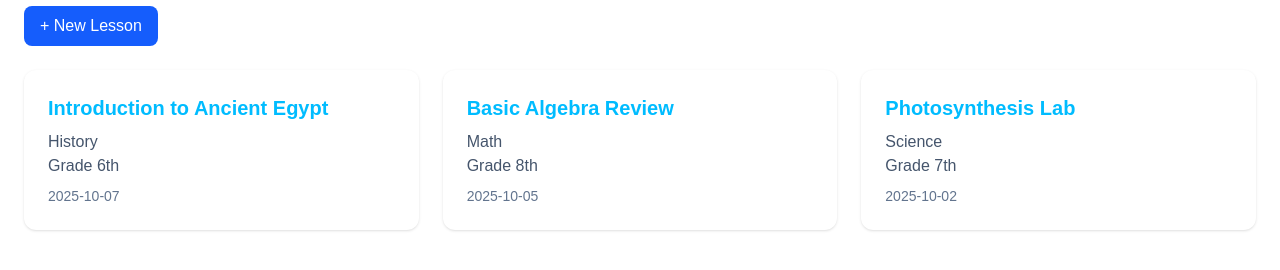
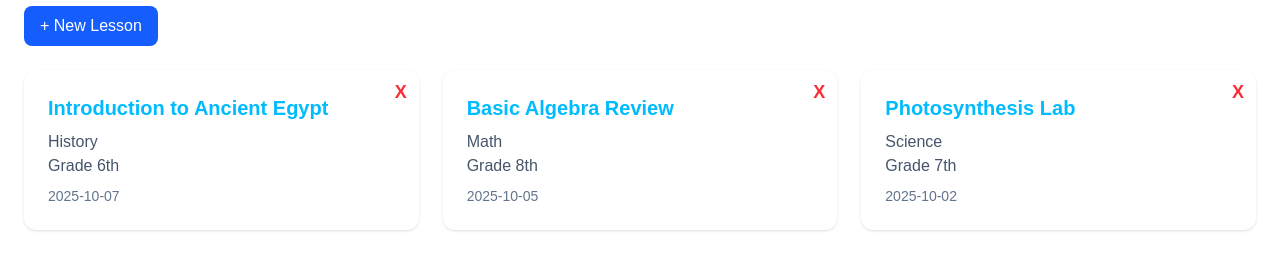
Before and after one commit to escalj2/curriculum-cloud, a Next.js app: page / in a window 1280 px wide. Shown: the part 150-420 px from the top of the page. Built offline with nearby package versions, Linux system fonts and the light colour scheme.

Commit message:
Implemented Delete Lesson feature with per-card button
- Added delete button to each lesson card
- Linked button to handleDeleteLesson by lesson ID
- Updated card styling for relative positioning
- Confirmed lessons persist deletion in localStorage

```diff
--- a/app/page.tsx
+++ b/app/page.tsx
@@ -35,13 +35,13 @@ const [newLesson, setNewLesson] = useState({
   date: "",
 });
 
- // Local Storage Loguc
+ // Local Storage Logic
 
  // Load saved lessons from localStorage when the page first loads
  useEffect(() => {
-  const StoredLessons = localStorage.getItem("lessons");
-  if (StoredLessons){
-    setLessons(JSON.parse(StoredLessons));
+  const storedLessons = localStorage.getItem("lessons");
+  if (storedLessons){
+    setLessons(JSON.parse(storedLessons));
   } else {
     setLessons(mockLessons);
   }
@@ -61,6 +61,13 @@ const [newLesson, setNewLesson] = useState({
       [e.target.name]: e.target.value,
     });
   };
+
+  //  Delete a lesson by its ID
+const handleDeleteLesson = (id: number) => {
+  const updatedLessons = lessons.filter((lesson) => lesson.id !== id);
+  setLessons(updatedLessons);
+};
+
 
   // Handle when user clicks "Save Lesson"
   const handleSaveLesson = () => {
@@ -82,6 +89,7 @@ const [newLesson, setNewLesson] = useState({
     setIsModalOpen(false); // close the modal
   };
 
+
   // Render UI
 
   return(
@@ -102,15 +110,25 @@ const [newLesson, setNewLesson] = useState({
       {lessons.map((lesson) => (
         <div
           key={lesson.id}
-          className="bg-white p-6 rounded-xl shadow hover:shadow-lg transition duration-300"
+          className=" relative bg-white p-6 rounded-xl shadow hover:shadow-lg transition duration-300"
           >
             <h3 className="text-xl font-semibold mb-2 text-sky-400">{lesson.title}</h3>
             <p className="text-slate-600">{lesson.subject}</p>
             <p className="text-slate-600">Grade {lesson.grade}</p>
             <p className="text-slate-500 text-sm mt-2">{lesson.date}</p>
+
+            {/* Delete Button */}
+          <button
+            onClick={() => handleDeleteLesson(lesson.id)} // call delete function
+            className="absolute top-2 right-3 text-red-500 hover:text-red-700 font-bold text-lg"
+            title="Delete Lesson"
+          >
+            X
+          </button>
         </div>
       ))}
       </div>
+
 
       {/* Modal with Form*/}
       <Modal isOpen={isModalOpen} onClose={() => setIsModalOpen(false)}>
```
